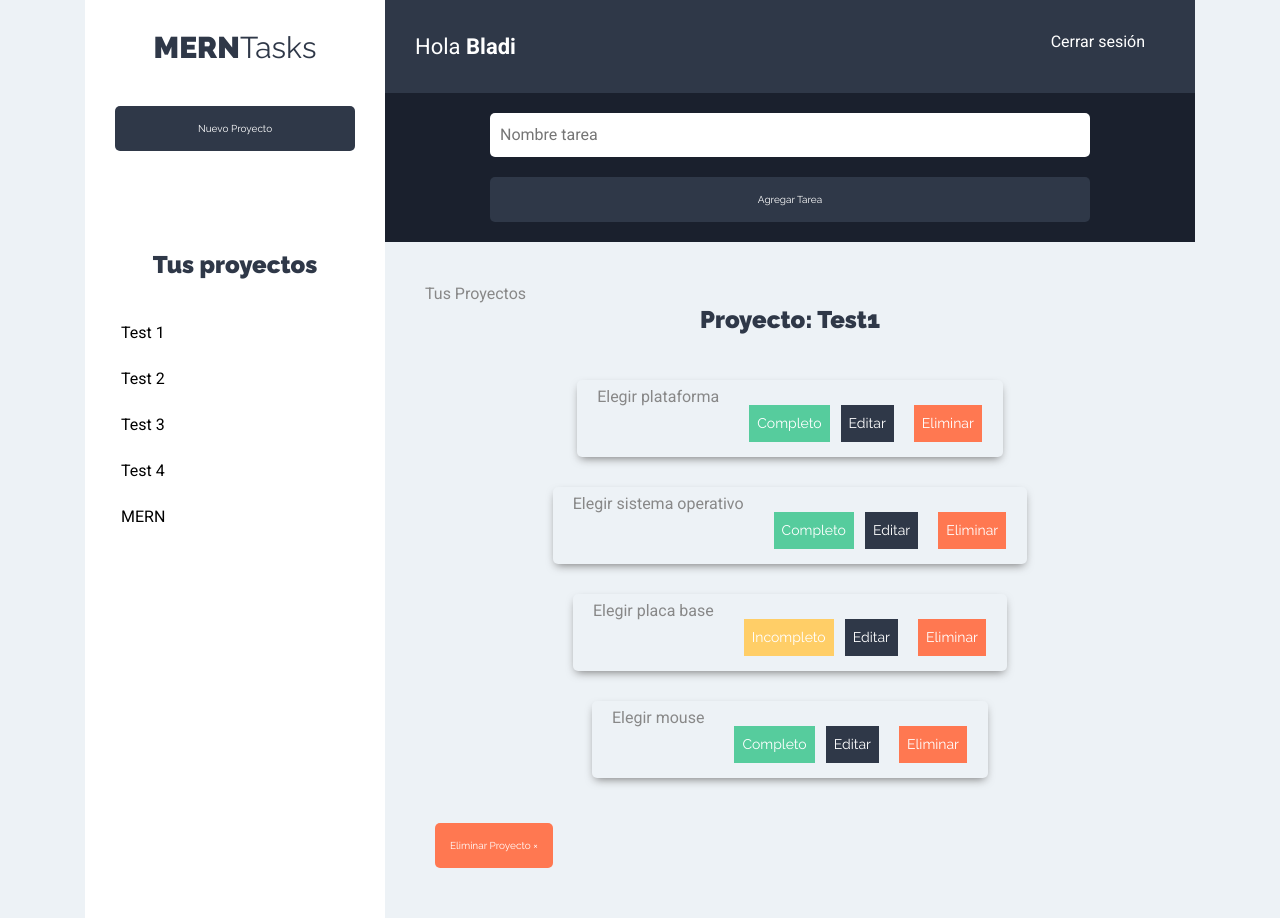
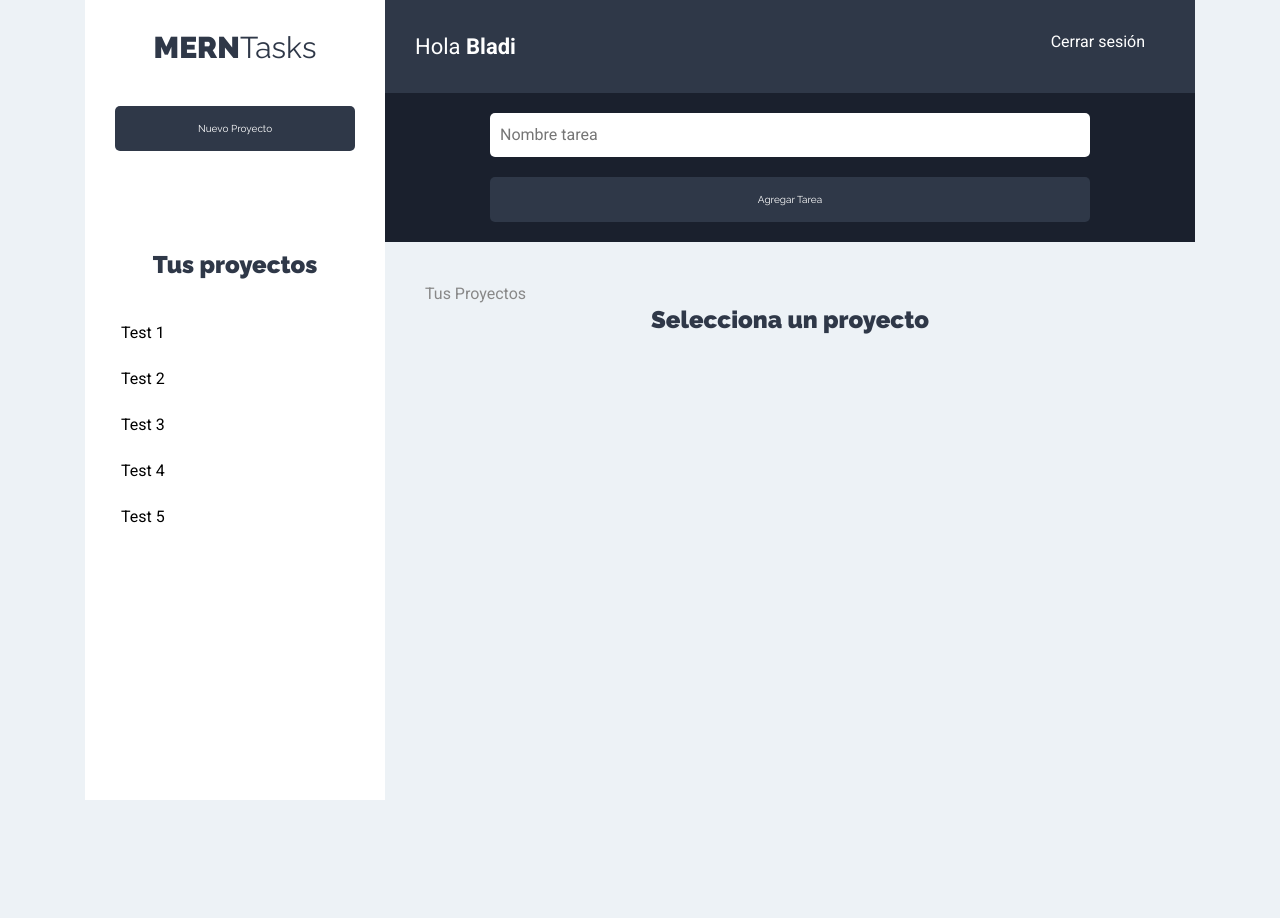
Before and after one commit to BladimirDelBarrioPizarro/MERN, a React (Create React App) app: page /projects in a window 1280 px wide. After the commit the page ends 800 px from the top, so only its background shows below. Built offline with nearby package versions, Linux system fonts and the light colour scheme.

Commit message:
feat: added dinamic name in listtask.component

```diff
--- a/src/modules/context/projects/projectReducer.js
+++ b/src/modules/context/projects/projectReducer.js
@@ -1,4 +1,7 @@
-import { SHOW_FORM_PROJECT,GET_PROJECTS,SET_PROJECT } from '../../types/types';
+import { SHOW_FORM_PROJECT,
+        GET_PROJECTS,
+        SET_PROJECT,
+        GET_CURRENT_PROJECT } from '../../types/types';
 
 export default (state,action) => {
     switch(action.type){
@@ -18,6 +21,11 @@ export default (state,action) => {
                  projects:[...state.projects,action.payload],
                  newProject:false
             }
+        case GET_CURRENT_PROJECT:
+             return {
+                 ...state,
+                 currentProject: state.projects.filter(item => item.id === action.payload.id)
+             }
         default:
             return state;
     }
--- a/src/modules/context/projects/projectState.js
+++ b/src/modules/context/projects/projectState.js
@@ -3,7 +3,8 @@ import ProjectContext from './projectContext';
 import ProjectReducer from './projectReducer';
 import { SHOW_FORM_PROJECT,
          GET_PROJECTS,
-         SET_PROJECT } from '../../types/types';
+         SET_PROJECT,
+         GET_CURRENT_PROJECT } from '../../types/types';
 import uuid from 'uuid';
 
 
@@ -15,12 +16,13 @@ const ProjectState = props => {
         {id:uuid.v4(),name:'Test 2'},
         {id:uuid.v4(),name:'Test 3'},
         {id:uuid.v4(),name:'Test 4'},
-        {id:uuid.v4(),name:'MERN'}
+        {id:uuid.v4(),name:'Test 5'}
     ]
 
     const initialState = {
         newProject:false,
-        projects : []
+        projects : [],
+        currentProject:null
     }
 
     //Dispath para ejecutar acciones
@@ -48,16 +50,23 @@ const ProjectState = props => {
         })
     }
 
-
+    const handleCurrentProject = project => {
+        dispatch({
+            type: GET_CURRENT_PROJECT,
+            payload: project
+        })
+    }
 
 
     return (
         <ProjectContext.Provider value={{
             newProject:state.newProject,
             projects:state.projects,
+            currentProject:state.currentProject,
             handleShowFormNewProject,
             getProjects,
-            setProject
+            setProject,
+            handleCurrentProject
         }}>
             {props.children}
         </ProjectContext.Provider>
--- a/src/modules/projects/components/listprojects.component.js
+++ b/src/modules/projects/components/listprojects.component.js
@@ -13,9 +13,6 @@ const ListProjects = () => {
 
     if(projects.length === 0){return null;}
 
-
-   console.log(projects)
-
     return(
             <ul className="list-projects">
                {projects.map(item => (<Project key={item.id} project={item}></Project>))}
--- a/src/modules/projects/components/project.component.js
+++ b/src/modules/projects/components/project.component.js
@@ -1,9 +1,14 @@
-import React from 'react';
+import React,{useContext} from 'react';
+import ProjectContext from '../../context/projects/projectContext';
 
 const Project = (project) => {
+
+    const projectContext = useContext(ProjectContext);
+    const {handleCurrentProject} =  projectContext;
+
     return(
             <li>
-                <input type="button" className="noEdge" value={project.project.name}></input>
+                <input type="button" className="noEdge" value={project.project.name} onClick={() => handleCurrentProject(project.project)}></input>
             </li>
     );
 }
--- a/src/modules/tasks/components/listtaks.component.js
+++ b/src/modules/tasks/components/listtaks.component.js
@@ -1,7 +1,16 @@
-import React,{ Fragment } from 'react';
+import React,{ Fragment,useContext,useState } from 'react';
 import Taks from './taks.component';
+import ProjectContext from '../../context/projects/projectContext';
 
 const ListsTasks = () => {
+
+    const projectContext = useContext(ProjectContext);
+    const {currentProject} =  projectContext;
+
+    if(!currentProject){
+        return <h2>Selecciona un proyecto</h2>
+    }
+
 
     const taks = [
         {name:'Elegir plataforma',state:true},
@@ -10,12 +19,12 @@ const ListsTasks = () => {
         {name:'Elegir mouse',state:true},
     ]
 
-
+    const {name} = currentProject[0];
 
     return(
 
        <Fragment>
-        <h2>Proyecto: Test1</h2>
+            <h2>Proyecto: {name} </h2>
             <ul>
                 {taks.length === 0?<li className="tarea"><p>No hay tareas</p></li>:''}
                 {taks.map(item =>  <li className="tarea"><Taks task={item}></Taks></li>)}
--- a/src/modules/types/types.js
+++ b/src/modules/types/types.js
@@ -1,3 +1,4 @@
 export const SHOW_FORM_PROJECT = 'SHOW_FORM_PROJECT';
 export const GET_PROJECTS = 'GET_PROJECTS';
 export const SET_PROJECT = 'SET_PROJECT';
+export const GET_CURRENT_PROJECT = 'GET_CURRENT_PROJECT';
```
